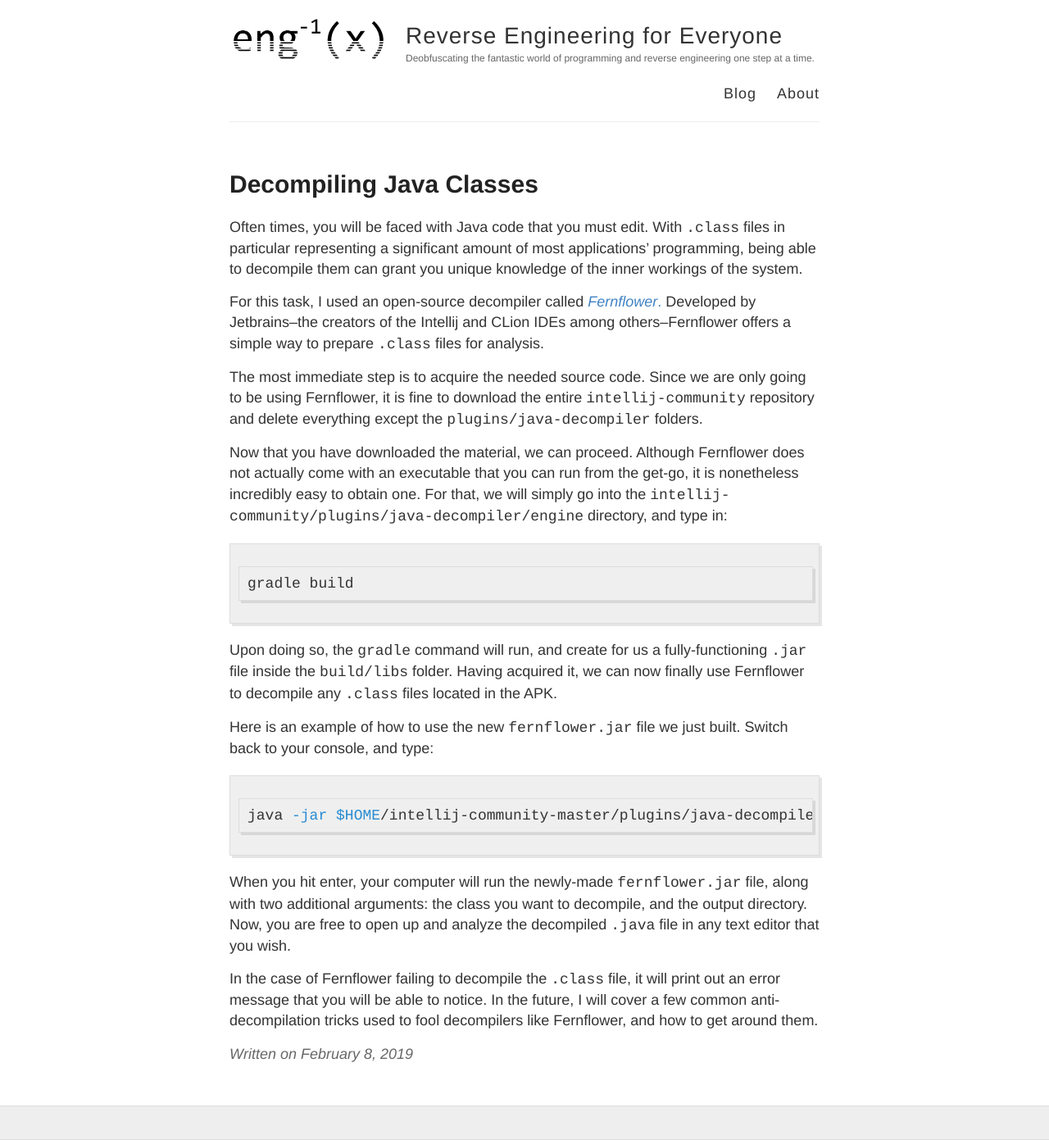
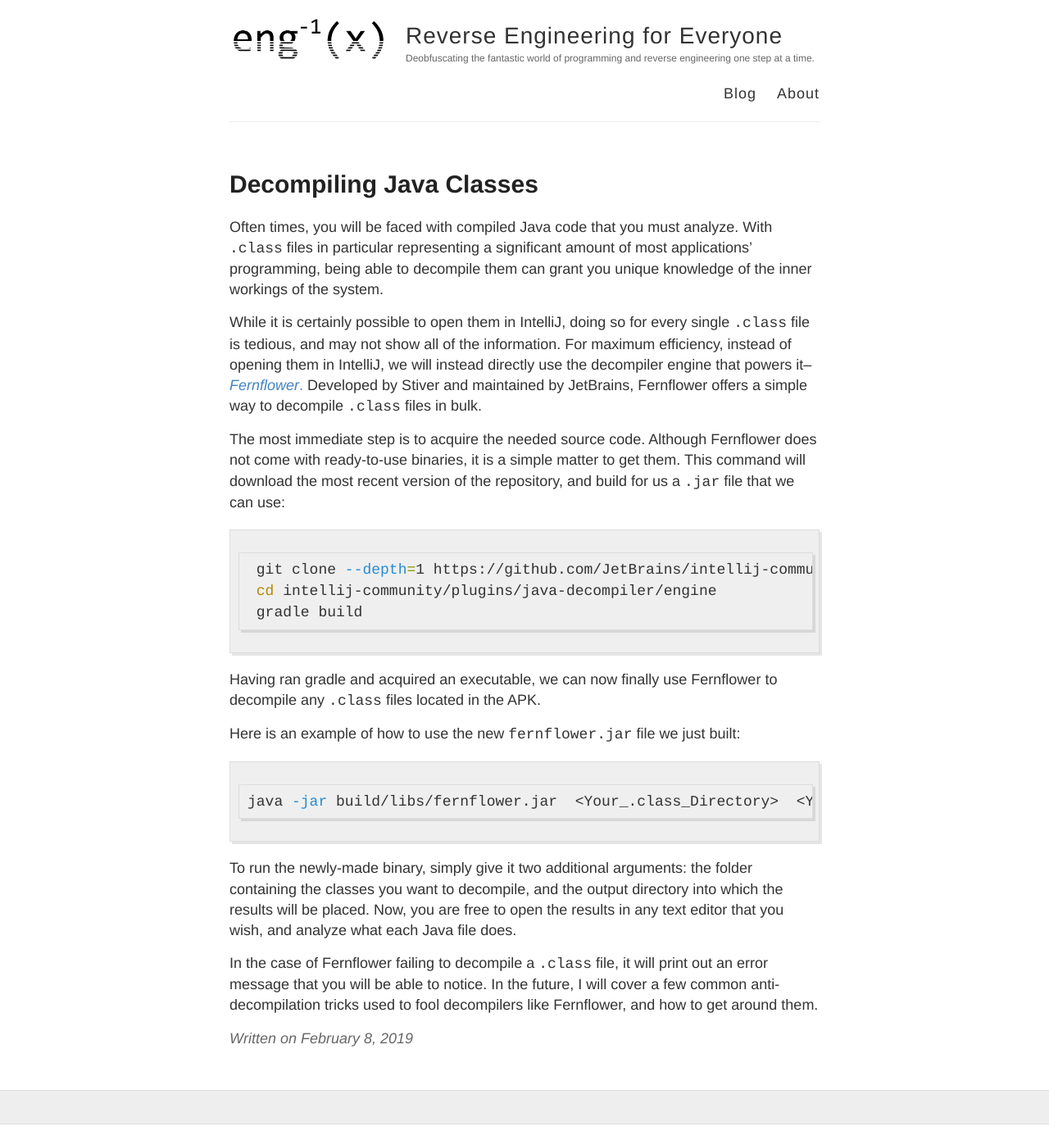
Before and after one commit to eng-1/eng-1.github.io, a Jekyll site: the page built from _posts/2019-2-8-Decompiling-Java-Classes.md, in a window 1280 px wide. Shown: the whole page at 82% size. Built offline with Jekyll 4.4.1, drawn with Linux system fonts in a browser that asks for light colours.

Commit message:
Updated Fernflower post.

````diff
--- a/_posts/2019-2-8-Decompiling-Java-Classes.md
+++ b/_posts/2019-2-8-Decompiling-Java-Classes.md
@@ -2,32 +2,32 @@
 layout: post
 title: Decompiling Java Classes
 categories: [Programming, Reverse, Engineering]
-tags: [Fernflower, Java, Class, Decompile, Bash]
+tags: [Fernflower, IntelliJ, Java, Class, Decompile, Bash]
 ---
 
- Often times, you will be faced with Java code that you must edit. With `.class` files in particular representing a significant amount of most applications' programming, being able to decompile them can grant you unique knowledge of the inner workings of the system.
+ Often times, you will be faced with compiled Java code that you must analyze. With `.class` files in particular representing a significant amount of most applications' programming, being able to decompile them can grant you unique knowledge of the inner workings of the system.
 
 <!--more-->
 
 
- For this task, I used an open-source decompiler called [*Fernflower*.](https://github.com/JetBrains/intellij-community/tree/master/plugins/java-decompiler/engine) Developed by Jetbrains--the creators of the Intellij and CLion IDEs among others--Fernflower offers a simple way to prepare `.class` files for analysis.
+ While it is certainly possible to open them in IntelliJ, doing so for every single `.class` file is tedious, and may not show all of the information. For maximum efficiency, instead of opening them in IntelliJ, we will instead directly use the decompiler engine that powers it--[*Fernflower*.](https://github.com/JetBrains/intellij-community/tree/master/plugins/java-decompiler/engine) Developed by Stiver and maintained by JetBrains, Fernflower offers a simple way to decompile `.class` files in bulk.
 
- The most immediate step is to acquire the needed source code. Since we are only going to be using Fernflower, it is fine to download the entire `intellij-community` repository and delete everything except the `plugins/java-decompiler` folders.
+ The most immediate step is to acquire the needed source code. Although Fernflower does not come with ready-to-use binaries, it is a simple matter to get them. This command will download the most recent version of the repository, and build for us a `.jar` file that we can use:
 
- Now that you have downloaded the material, we can proceed. Although Fernflower does not actually come with an executable that you can run from the get-go, it is nonetheless incredibly easy to obtain one. For that, we will simply go into the `intellij-community/plugins/java-decompiler/engine` directory, and type in:
+ ```bash
+ git clone --depth=1 https://github.com/JetBrains/intellij-community
+ cd intellij-community/plugins/java-decompiler/engine
+ gradle build
+ ```
+
+ Having ran gradle and acquired an executable, we can now finally use Fernflower to decompile any `.class` files located in the APK.
+
+ Here is an example of how to use the new `fernflower.jar` file we just built:
 
 ```bash
-gradle build
+java -jar build/libs/fernflower.jar  <Your_.class_Directory>  <Your_Output_Directory>
 ```
 
- Upon doing so, the `gradle` command will run, and create for us a fully-functioning `.jar` file inside the `build/libs` folder. Having acquired it, we can now finally use Fernflower to decompile any `.class` files located in the APK.
+ To run the newly-made binary, simply give it two additional arguments: the folder containing the classes you want to decompile, and the output directory into which the results will be placed. Now, you are free to open the results in any text editor that you wish, and analyze what each Java file does.
 
- Here is an example of how to use the new `fernflower.jar` file we just built. Switch back to your console, and type:
-
-```bash
-java -jar $HOME/intellij-community-master/plugins/java-decompiler/engine/build/libs/fernflower.jar  $HOME/<Your_Working_Directory>/evil.class  $HOME/<Your_Working_Directory>
-```
-
- When you hit enter, your computer will run the newly-made `fernflower.jar` file, along with two additional arguments: the class you want to decompile, and the output directory. Now, you are free to open up and analyze the decompiled `.java` file in any text editor that you wish.
-
- In the case of Fernflower failing to decompile the `.class` file, it will print out an error message that you will be able to notice. In the future, I will cover a few common anti-decompilation tricks used to fool decompilers like Fernflower, and how to get around them.
+ In the case of Fernflower failing to decompile a `.class` file, it will print out an error message that you will be able to notice. In the future, I will cover a few common anti-decompilation tricks used to fool decompilers like Fernflower, and how to get around them.
````
